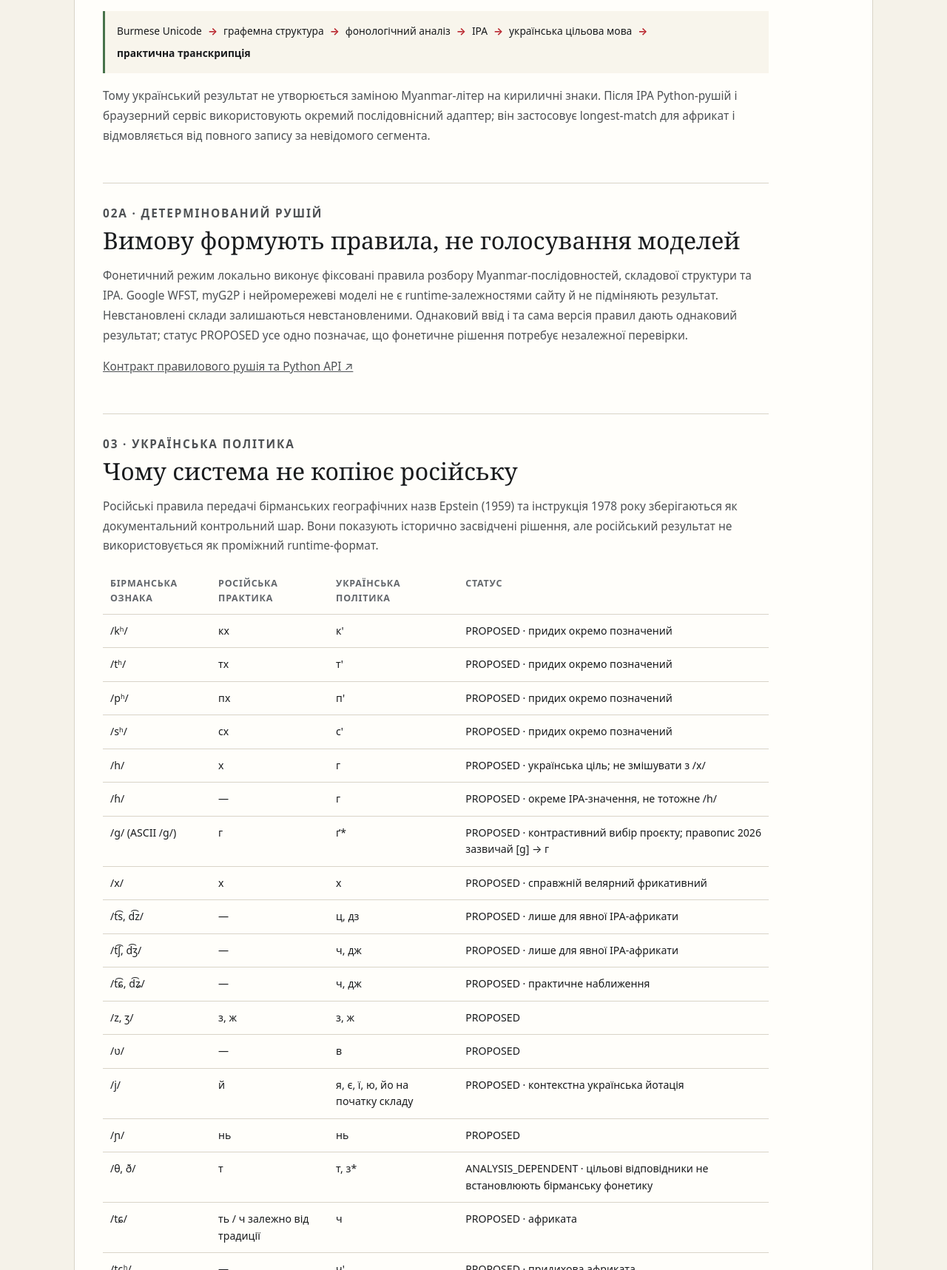
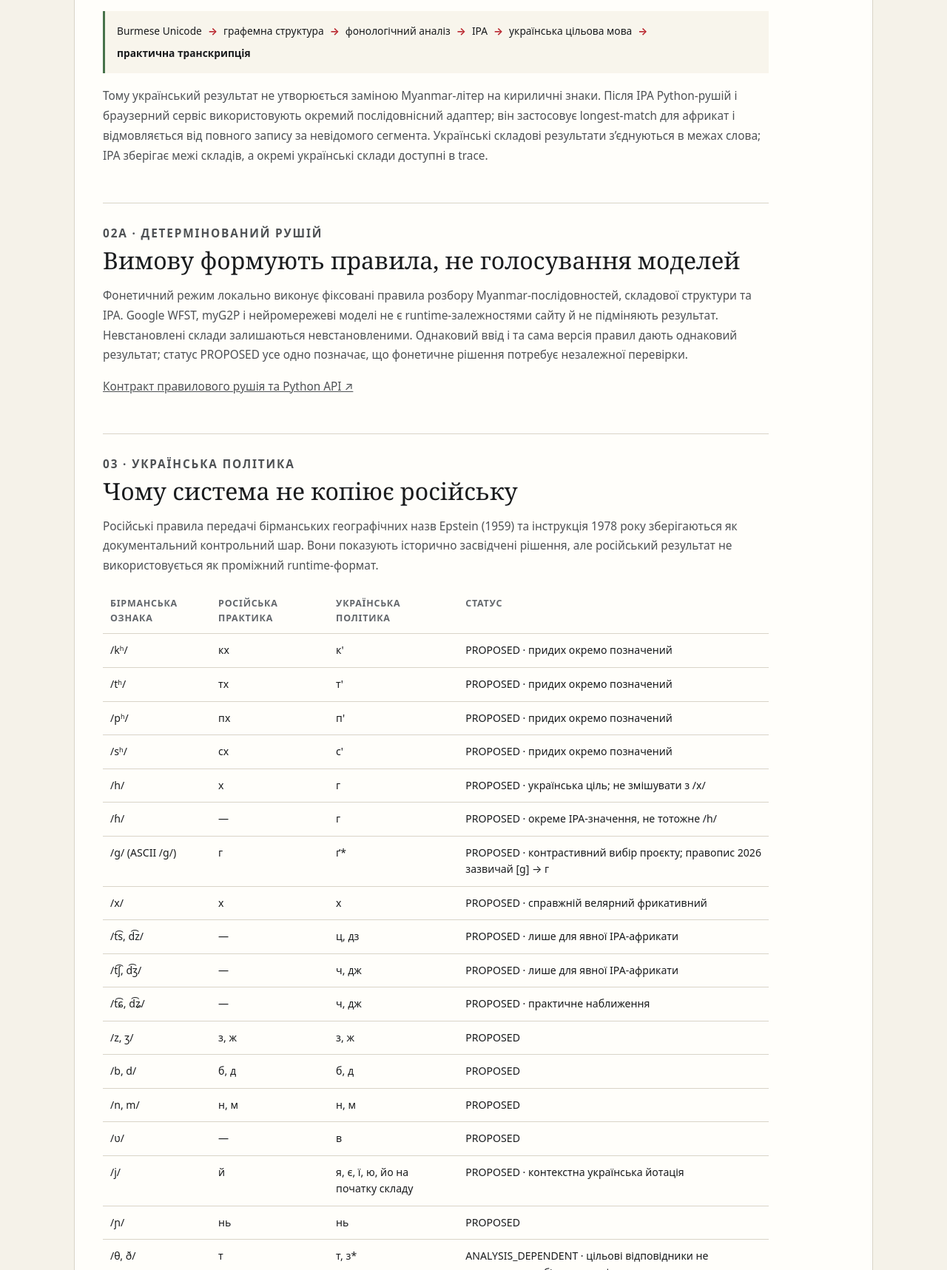
Before and after one commit to ClippyFirst/Burmese-Ukrainian-Phonetic-System-, a website: page system.html in a window 1280 px wide. Shown: the part 906-2623 px from the top of the page at 74% size. Drawn offline with Linux system fonts and the light colour scheme.

Commit message:
docs: expose full Burmese consonant coverage in public system page

```diff
--- a/system.html
+++ b/system.html
@@ -17,7 +17,7 @@
 
 <article class="document">
 <section><p class="kicker">01 · Об'єкт</p><h2>Що саме передає система</h2><p>Об'єктом є сучасна стандартна бірманська мова в письмі Myanmar. Myanmar script не ототожнюється автоматично з Burmese: Unicode описує писемність і механіку її кодування, тоді як фонологічні рішення спираються на окремі лінгвістичні джерела.</p></section>
-<section><p class="kicker">02 · Конвеєр</p><h2>Від письма до українського результату</h2><div class="pipeline"><span>Burmese Unicode</span><b>→</b><span>графемна структура</span><b>→</b><span>фонологічний аналіз</span><b>→</b><span>IPA</span><b>→</b><span>українська цільова мова</span><b>→</b><strong>практична транскрипція</strong></div><p>Тому український результат не утворюється заміною Myanmar-літер на кириличні знаки. Після IPA Python-рушій і браузерний сервіс використовують окремий послідовнісний адаптер; він застосовує longest-match для африкат і відмовляється від повного запису за невідомого сегмента.</p></section>
+<section><p class="kicker">02 · Конвеєр</p><h2>Від письма до українського результату</h2><div class="pipeline"><span>Burmese Unicode</span><b>→</b><span>графемна структура</span><b>→</b><span>фонологічний аналіз</span><b>→</b><span>IPA</span><b>→</b><span>українська цільова мова</span><b>→</b><strong>практична транскрипція</strong></div><p>Тому український результат не утворюється заміною Myanmar-літер на кириличні знаки. Після IPA Python-рушій і браузерний сервіс використовують окремий послідовнісний адаптер; він застосовує longest-match для африкат і відмовляється від повного запису за невідомого сегмента. Українські складові результати з’єднуються в межах слова; IPA зберігає межі складів, а окремі українські склади доступні в trace.</p></section>
 <section><p class="kicker">02A · Детермінований рушій</p><h2>Вимову формують правила, не голосування моделей</h2><p>Фонетичний режим локально виконує фіксовані правила розбору Myanmar-послідовностей, складової структури та IPA. Google WFST, myG2P і нейромережеві моделі не є runtime-залежностями сайту й не підміняють результат. Невстановлені склади залишаються невстановленими. Однаковий ввід і та сама версія правил дають однаковий результат; статус PROPOSED усе одно позначає, що фонетичне рішення потребує незалежної перевірки.</p><p><a href="https://github.com/ClippyFirst/Burmese-Ukrainian-Phonetic-System-/blob/main/docs/DETERMINISTIC-RULE-ENGINE.md">Контракт правилового рушія та Python API ↗</a></p></section>
 <section><p class="kicker">03 · Українська політика</p><h2>Чому система не копіює російську</h2><p>Російські правила передачі бірманських географічних назв Epstein (1959) та інструкція 1978 року зберігаються як документальний контрольний шар. Вони показують історично засвідчені рішення, але російський результат не використовується як проміжний runtime-формат.</p><div class="table-wrap"><table><thead><tr><th>Бірманська ознака</th><th>Російська практика</th><th>Українська політика</th><th>Статус</th></tr></thead><tbody>
 <tr><td>/kʰ/</td><td>кх</td><td>к'</td><td>PROPOSED · придих окремо позначений</td></tr>
@@ -32,6 +32,8 @@
 <tr><td>/t͡ʃ, d͡ʒ/</td><td>—</td><td>ч, дж</td><td>PROPOSED · лише для явної IPA-африкати</td></tr>
 <tr><td>/t͡ɕ, d͡ʑ/</td><td>—</td><td>ч, дж</td><td>PROPOSED · практичне наближення</td></tr>
 <tr><td>/z, ʒ/</td><td>з, ж</td><td>з, ж</td><td>PROPOSED</td></tr>
+<tr><td>/b, d/</td><td>б, д</td><td>б, д</td><td>PROPOSED</td></tr>
+<tr><td>/n, m/</td><td>н, м</td><td>н, м</td><td>PROPOSED</td></tr>
 <tr><td>/ʋ/</td><td>—</td><td>в</td><td>PROPOSED</td></tr>
 <tr><td>/j/</td><td>й</td><td>я, є, ї, ю, йо на початку складу</td><td>PROPOSED · контекстна українська йотація</td></tr>
 <tr><td>/ɲ/</td><td>нь</td><td>нь</td><td>PROPOSED</td></tr>
```
